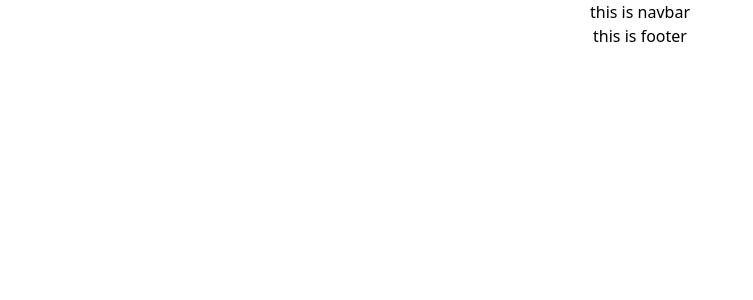
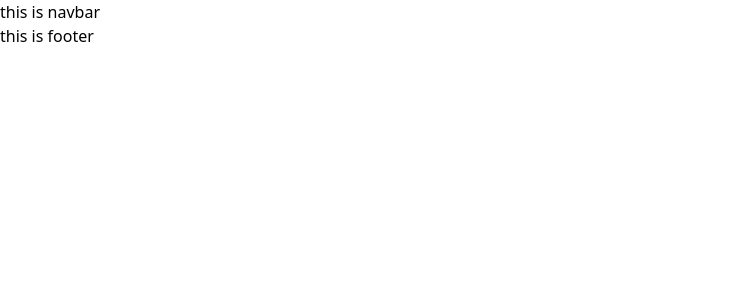
Before and after one commit to suyash2819/BrainWave, a React (Create React App) app: page / in a window 1280 px wide. Shown: the top 300 px of the page, without its empty margins (0-753 px from the left). Built offline with nearby package versions, Linux system fonts and the light colour scheme.

Commit message:
removing text align

```diff
--- a/src/App.scss
+++ b/src/App.scss
@@ -1,3 +1,3 @@
 .App {
-  text-align: center;
+  //text-align: center;
 }
```
